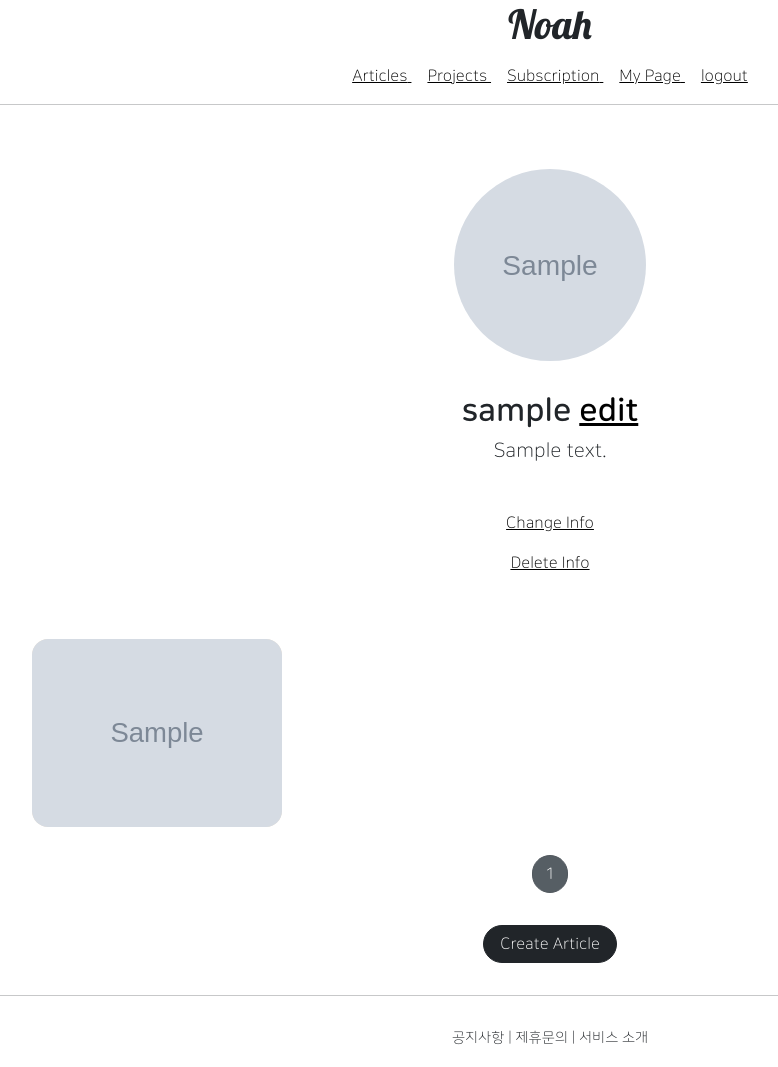
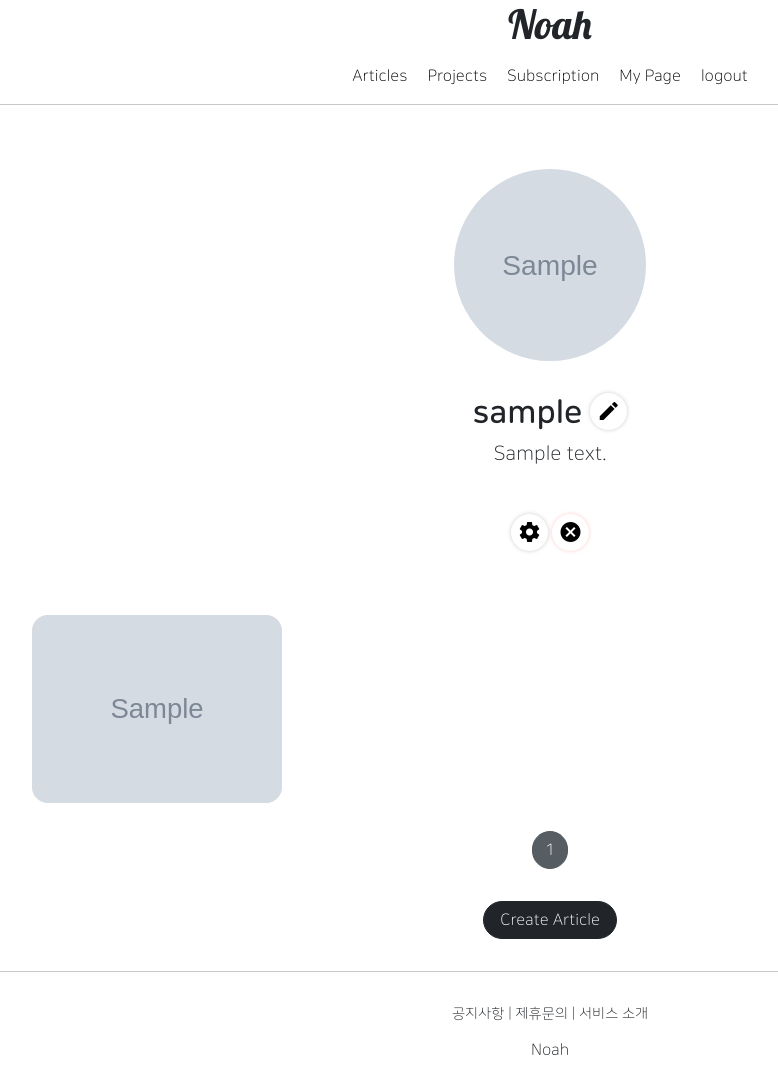
Before and after one commit to NoahShin/pythonDjangoPinterest, a Django app: page /accounts/detail/1 in a window 1280 px wide. Shown: the top 1067 px of the page, without its empty margins (90-868 px from the left). Run offline with Django 4.2, Linux system fonts and the light colour scheme; a user stored in the database is signed in; tables that the repository leaves empty hold one stand-in row (values such as "Sample post"); grey boxes marked "Sample" are stand-in pictures; some libraries are stand-ins or nearby versions.

Commit message:
finish for django python

```diff
--- a/accountapp/models.py
+++ /dev/null
@@ -1,5 +0,0 @@
-from django.db import models
-
-# Create your models here.
-class HelloWorld(models.Model):
-  text = models.CharField(max_length=255, null=False)
--- a/accountapp/templates/accountapp/detail.html
+++ b/accountapp/templates/accountapp/detail.html
@@ -11,7 +11,9 @@
     <h2 style="font-family: 'NanumSquareRoundOTFB';">
       {{ target_user.profile.nickname }}
       {% if target_user == user %}
-      <a href="{% url 'profileapp:update' pk=target_user.profile.pk %}">
+      <a class="material-icons"
+         style="box-shadow: 0 0 4px #ccc; border-radius: 10rem; padding: .4rem;"
+              href="{% url 'profileapp:update' pk=target_user.profile.pk %}">
         edit
       </a>
       {% endif %}
@@ -32,19 +34,17 @@
       {% endif %}
     {% endif %}
 
-
     {% if target_user == user %}
-    <a href="{% url 'accountapp:update' pk=user.pk %}">
-      <p>
-        Change Info
-      </p>
+    <a class="material-icons"
+         style="box-shadow: 0 0 4px #ccc; border-radius: 10rem; padding: .4rem;"
+            href="{% url 'accountapp:update' pk=user.pk %}">
+        settings
     </a>
 
-
-    <a href="{% url 'accountapp:delete' pk=user.pk %}">
-      <p>
-        Delete Info
-      </p>
+    <a class="material-icons"
+         style="box-shadow: 0 0 4px #fcc; border-radius: 10rem; padding: .4rem;"
+            href="{% url 'accountapp:delete' pk=user.pk %}">
+        cancel
     </a>
 
     {% endif %}
--- a/accountapp/urls.py
+++ b/accountapp/urls.py
@@ -1,11 +1,10 @@
 from django.urls import path
 from django.contrib.auth.views import LoginView, LogoutView
-from accountapp.views import AccountCreateView, AccountDeleteView, AccountDetailView, AccountUpdateView, hello_world
+from accountapp.views import AccountCreateView, AccountDeleteView, AccountDetailView, AccountUpdateView
 
 app_name = 'accountapp'
 
 urlpatterns = [
-    path('hello_world/', hello_world, name='hello_world'),
     path('login/', LoginView.as_view(template_name='accountapp/login.html'), name='login'),
     path('logout/', LogoutView.as_view(), name='logout'),
     path('create/', AccountCreateView.as_view(), name='create'),
--- a/accountapp/views.py
+++ b/accountapp/views.py
@@ -7,7 +7,6 @@
 
 from accountapp.decorators import account_ownership_required
 from accountapp.forms import AccountUpdateForm
-from accountapp.models import HelloWorld
 from django.contrib.auth.models import User
 from django.contrib.auth.forms import UserCreationForm
 from django.contrib.auth.decorators import login_required
@@ -15,18 +14,6 @@
 from articleapp.models import Article
 
 has_ownership = [account_ownership_required, login_required]
-
-@login_required
-def hello_world(request):
-    if request.method == 'POST':
-        temp = request.POST.get('hello_world_input')
-        new_hello_world = HelloWorld()
-        new_hello_world.text = temp
-        new_hello_world.save()
-        return HttpResponseRedirect(reverse('accountapp:hello_world'))
-    else:
-        hello_world_list = HelloWorld.objects.all()
-        return render(request, 'accountapp/helloworld.html', context={'hello_world_list': hello_world_list})
 
 
 class AccountCreateView(CreateView):
@@ -47,6 +34,7 @@
         object_list = Article.objects.filter(writer=self.get_object())
         return super(AccountDetailView, self).get_context_data(object_list=object_list, **kwargs)
 
+
 @method_decorator(has_ownership, 'get')
 @method_decorator(has_ownership, 'post')
 class AccountUpdateView(UpdateView):
--- a/noah/settings.py
+++ b/noah/settings.py
@@ -151,7 +151,7 @@
 
 DEFAULT_AUTO_FIELD = 'django.db.models.BigAutoField'
 
-LOGIN_REDIRECT_URL = reverse_lazy('accountapp:hello_world')
+LOGIN_REDIRECT_URL = reverse_lazy('home')
 LOGOUT_REDIRECT_URL = reverse_lazy('accountapp:login')
 
 MEDIA_URL = '/media/'
--- a/noah/urls.py
+++ b/noah/urls.py
@@ -18,7 +18,10 @@
 from django.contrib import admin
 from django.urls import path, include
 
+from articleapp.views import ArticleListView
+
 urlpatterns = [
+    path('', ArticleListView.as_view(), name='home'),
     path('admin/', admin.site.urls),
     path('accounts/', include('accountapp.urls')),
     path('profiles/', include('profileapp.urls')),
--- a/projectapp/models.py
+++ b/projectapp/models.py
@@ -7,3 +7,6 @@
     description = models.CharField(max_length=200, null=True)
 
     created_at = models.DateTimeField(auto_now=True)
+
+    def __str__(self):
+        return f'{self.pk} : {self.title}'
--- a/projectapp/views.py
+++ b/projectapp/views.py
@@ -37,7 +37,8 @@
 
         if user.is_authenticated:
             subscription = Subscription.objects.filter(project=self.get_object())
-
+        else:
+            subscription = None
         object_list = Article.objects.filter(project=self.get_object())
         return super(ProjectDetailView, self).get_context_data(object_list=object_list,
                                                                subscription= subscription,
--- a/static/base.css
+++ b/static/base.css
@@ -23,6 +23,7 @@
 
 a {
     color: black;
+    text-decoration: none ;
 }
 
 a:hover {
--- a/templates/head.html
+++ b/templates/head.html
@@ -11,6 +11,10 @@
     <link rel="preconnect" href="https://fonts.googleapis.com">
 <link rel="preconnect" href="https://fonts.gstatic.com" crossorigin>
 <link href="https://fonts.googleapis.com/css2?family=Lobster&display=swap" rel="stylesheet">
+
+<!--    MATERIAL UI -->
+    <link href="https://fonts.googleapis.com/css2?family=Material+Icons"
+      rel="stylesheet">
 
 <!-- DEFAULT CSS LINK -->
 <link rel="stylesheet" type='text/css' href="{% static 'base.css' %}">
```
Also changed, not shown: accountapp/templates/accountapp/helloworld.html (deleted, +0 -36 lines).
